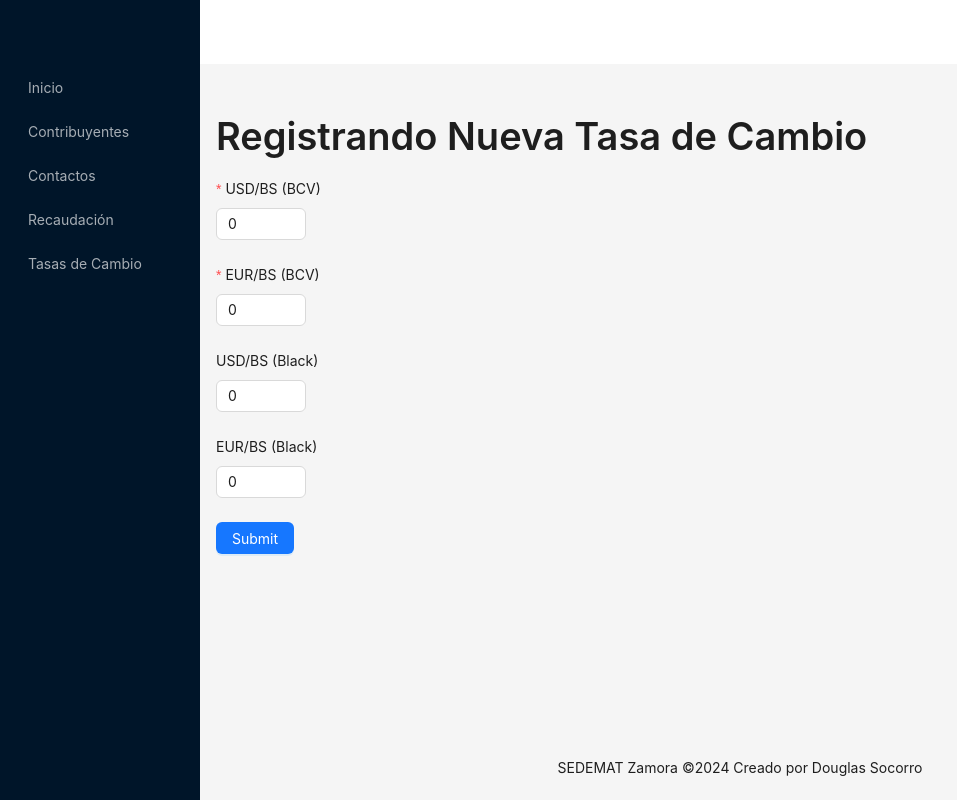
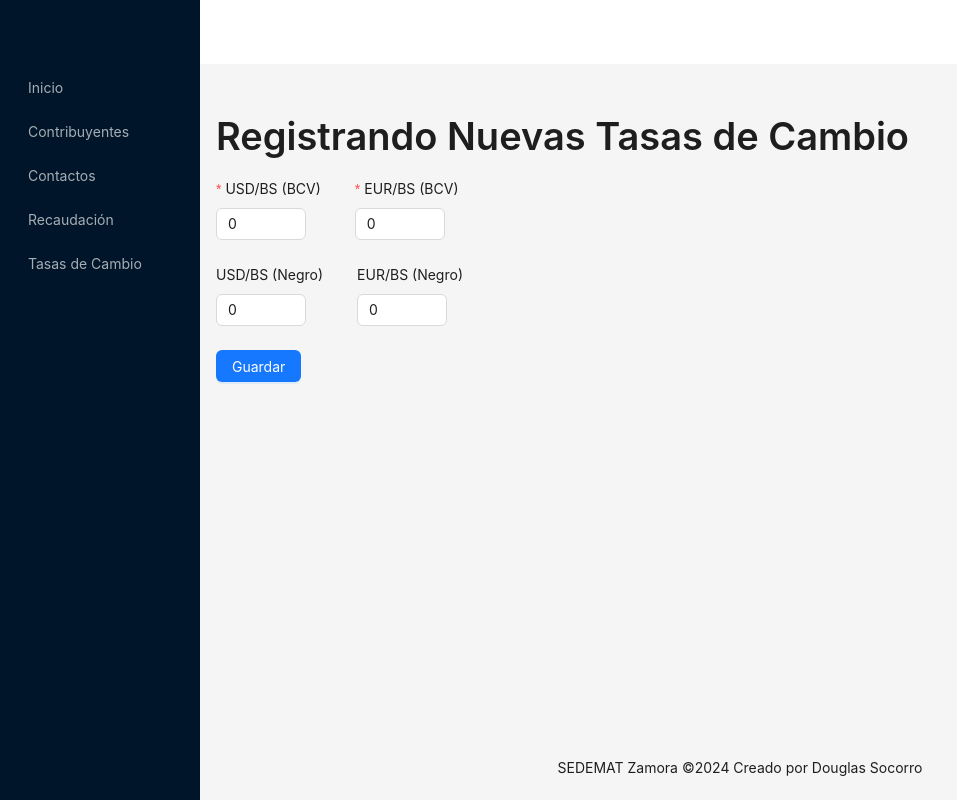
Before and after one commit to Douglas571/sedemat_system, a React (Vite) app in the folder frontend/: page /currency-exchange-rates/new in a window 1280 px wide. Shown: the whole page, without its empty margins (0-957 px from the left). Built offline with nearby package versions, Linux system fonts and the light colour scheme.

Commit message:
Update: Informative texts

```diff
--- a/frontend/src/pages/CurrencyExchangeRatesEditForm.tsx
+++ b/frontend/src/pages/CurrencyExchangeRatesEditForm.tsx
@@ -1,5 +1,5 @@
 import React, { useEffect, useState } from "react";
-import { Form, Input, Button, message, Typography, InputNumber } from "antd";
+import { Form, Input, Button, message, Typography, InputNumber, Flex } from "antd";
 import CurrencyExchangeRatesService from 'services/CurrencyExchangeRatesService';
 import { useParams, useNavigate } from "react-router-dom";
 import { useForm } from "antd/es/form/Form";
@@ -52,7 +52,7 @@ function CurrencyExchangeRatesEditForm (): JSX.Element {
   return (
     <>
         <Typography.Title level={1}>
-            { isEditing ? "Editando Tasa de Cambio" : "Registrando Nueva Tasa de Cambio"}
+            { isEditing ? "Editando Tasas de Cambio" : "Registrando Nuevas Tasas de Cambio"}
 
         </Typography.Title>
         <Form
@@ -66,10 +66,12 @@ function CurrencyExchangeRatesEditForm (): JSX.Element {
             euroBlackToBs: 0,
         }}
         >
+
+        <Flex gap={20}>
         <Form.Item
               label="USD/BS (BCV)"
               name="dolarBCVToBs"
-            rules={[{ required: true, message: 'Please input the USD/BS (BCV) rate!' }]}
+              rules={[{ required: true, message: 'Introduce el cambio de dólares a bolívares (BCV)' }]}
           >
               <InputNumber
                   min={0}
@@ -89,7 +91,7 @@ function CurrencyExchangeRatesEditForm (): JSX.Element {
           <Form.Item
               label="EUR/BS (BCV)"
               name="eurosBCVToBs"
-            rules={[{ required: true, message: 'Please input the EUR/BS (BCV) rate!' }]}
+              rules={[{ required: true, message: 'Introduce el cambio de euros a bolívares (BCV)' }]}
           >
               <InputNumber min={0} step={0.01}
                   formatter={(value) => `${value}`.replace('.', ',')}
@@ -102,9 +104,12 @@ function CurrencyExchangeRatesEditForm (): JSX.Element {
                   }}
               />
           </Form.Item>
+        </Flex>
 
+
+        <Flex gap={20}>
           <Form.Item
-            label="USD/BS (Black)"
+              label="USD/BS (Negro)"
               name="dolarBlackToBs"
               // Uncomment if required
               // rules={[{
@@ -125,7 +130,7 @@ function CurrencyExchangeRatesEditForm (): JSX.Element {
           </Form.Item>
 
           <Form.Item
-            label="EUR/BS (Black)"
+              label="EUR/BS (Negro)"
               name="euroBlackToBs"
               // Uncomment if required
               // rules={[{
@@ -144,10 +149,11 @@ function CurrencyExchangeRatesEditForm (): JSX.Element {
                   }}
               />
           </Form.Item>
+        </Flex>
 
         <Form.Item>
             <Button type="primary" htmlType="submit">
-            {isEditing ? 'Update' : 'Submit'}
+            {isEditing ? 'Actualizar' : 'Guardar'}
             </Button>
         </Form.Item>
         </Form>
```
Lines whose indentation alone changed are shown as unchanged.
